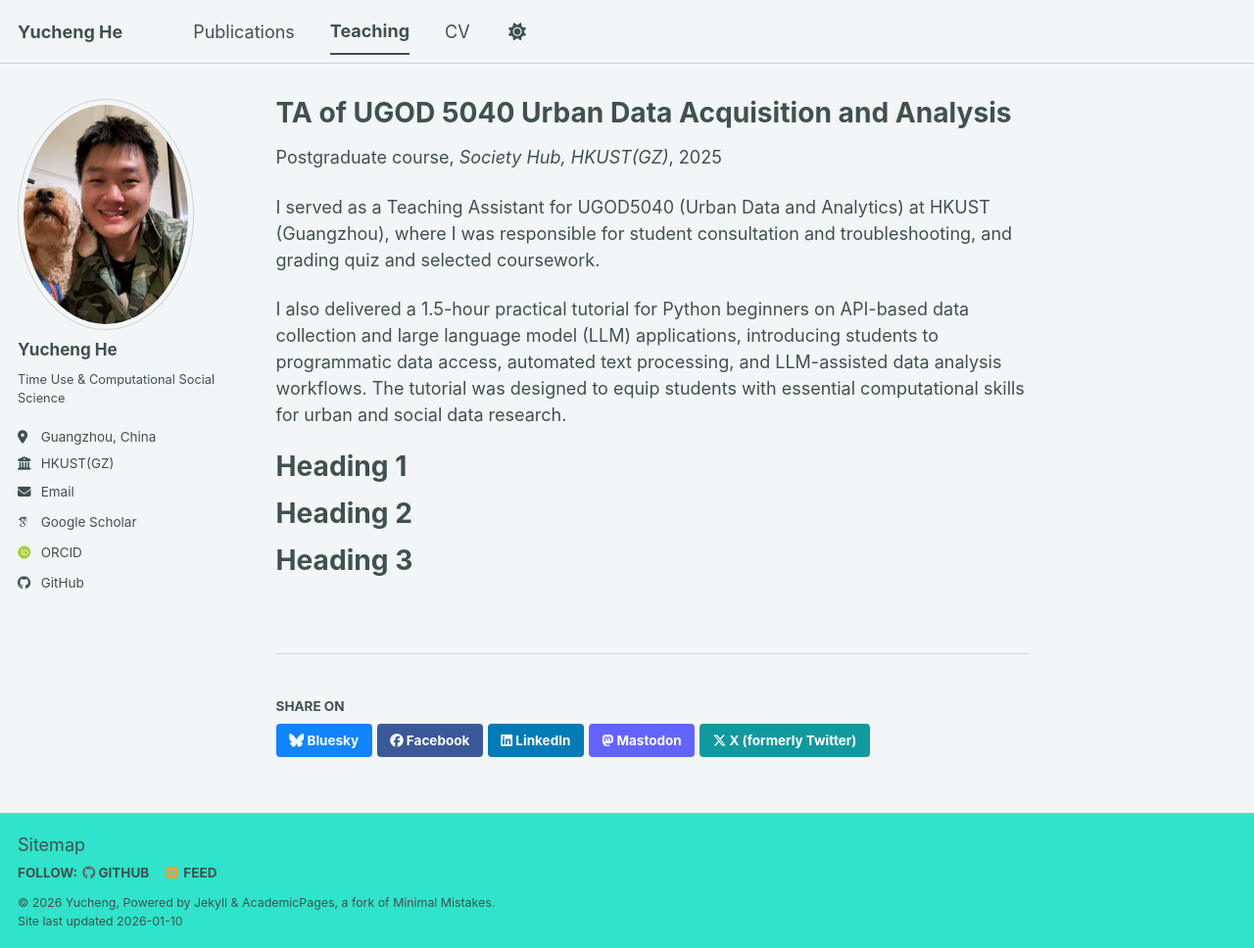
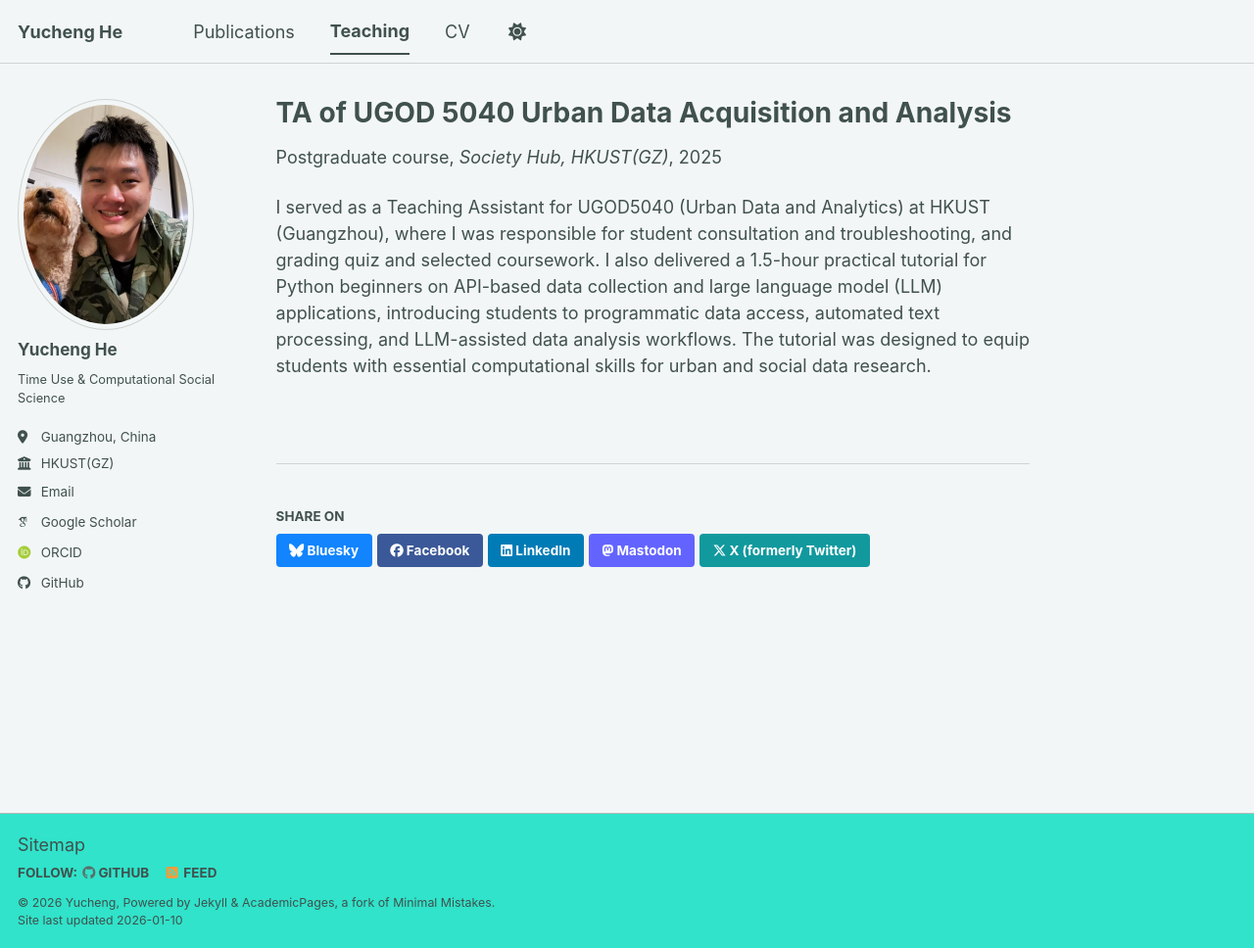
Before and after one commit to YuchengHE-CHN/YuchengHE-CHN.github.io, a Jekyll site: the page built from _teaching/2014-spring-teaching-1.md, in a window 1280 px wide and 968 px high. Shown: the whole window at 98% size. Built offline with Jekyll 4.4.1, drawn with Linux system fonts in a browser that asks for light colours; some web fonts are replaced; a script bundle is joined from its source files by our own code; library files that are not in the unit come from our copies.

Commit message:
update TA work more

```diff
--- a/_teaching/2014-spring-teaching-1.md
+++ b/_teaching/2014-spring-teaching-1.md
@@ -8,15 +8,4 @@ date: 2025-09-01
 location: "Guangzhou, CHN"
 ---
 
-I served as a Teaching Assistant for UGOD5040 (Urban Data and Analytics) at HKUST (Guangzhou), where I was responsible for student consultation and troubleshooting, and grading quiz and selected coursework.
-
-I also delivered a 1.5-hour practical tutorial for Python beginners on API-based data collection and large language model (LLM) applications, introducing students to programmatic data access, automated text processing, and LLM-assisted data analysis workflows. The tutorial was designed to equip students with essential computational skills for urban and social data research.
-
-Heading 1
-======
-
-Heading 2
-======
-
-Heading 3
-======
+I served as a Teaching Assistant for UGOD5040 (Urban Data and Analytics) at HKUST (Guangzhou), where I was responsible for student consultation and troubleshooting, and grading quiz and selected coursework. I also delivered a 1.5-hour practical tutorial for Python beginners on API-based data collection and large language model (LLM) applications, introducing students to programmatic data access, automated text processing, and LLM-assisted data analysis workflows. The tutorial was designed to equip students with essential computational skills for urban and social data research.
```
